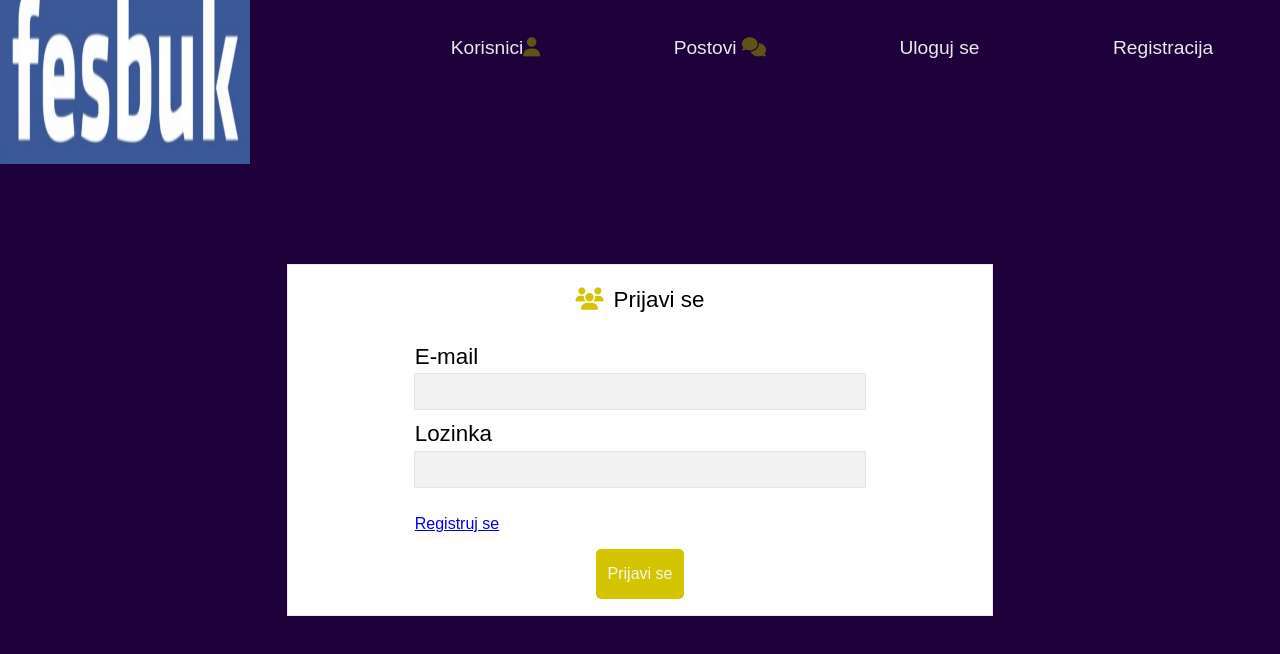
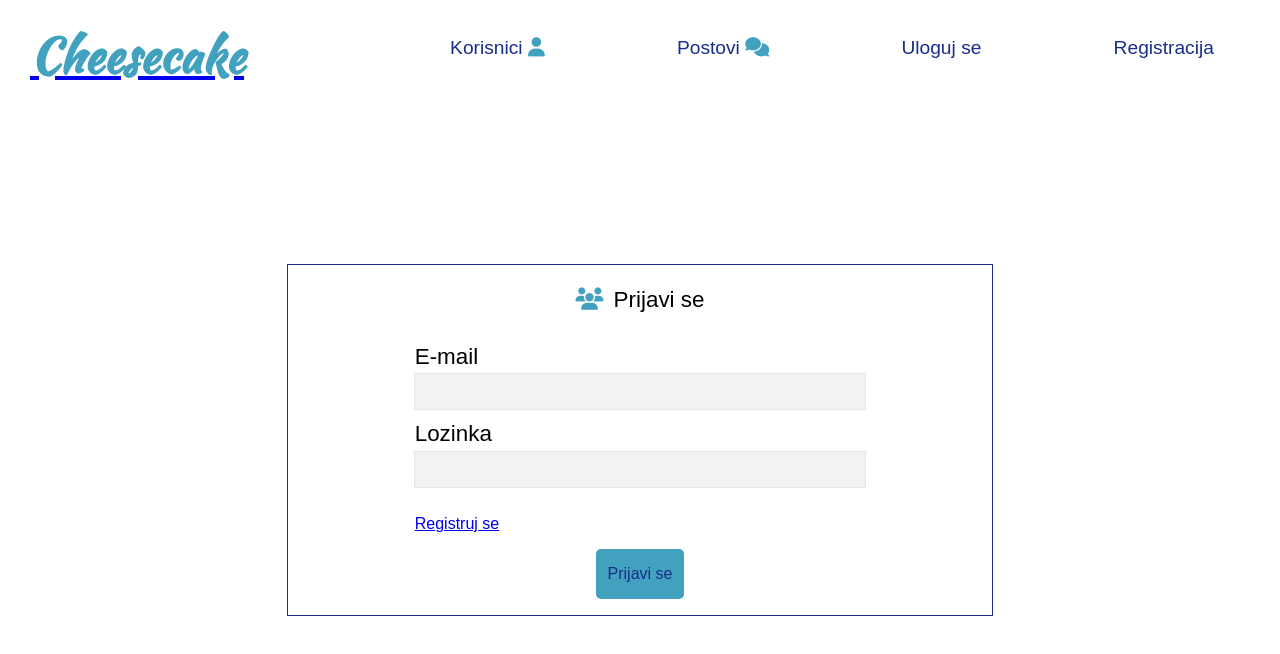
Before and after one commit to lukavasic/ITEH-Projekat, a React (Create React App) app in the folder frontend/: page /login in a window 1280 px wide. Shown: the top 654 px of the page. Built offline with nearby package versions, Linux system fonts and the light colour scheme; no server answers; a web font is replaced by a local one.

Commit message:
Dorada fronta

```diff
--- a/frontend/src/App.css
+++ b/frontend/src/App.css
@@ -8,7 +8,7 @@ html {
 html body {
   margin: 0;
   padding: 0;
-  background: #1e003a;
+  background: #ffffff;
 }
 
 html body .flex__center {
@@ -47,11 +47,11 @@ html body .p__size {
 }
 
 html body .app_color_font {
-  color: rgb(211, 197, 0);
+  color: rgb(65, 161, 190);
 }
 
 html body .app_color_background {
-  background: rgb(211, 197, 0);
+  background: rgb(65, 161, 190);
 }
 
 html body .font__bold {
@@ -59,12 +59,12 @@ html body .font__bold {
 }
 
 html body .font__p {
-  color: #f4f4f4;
+  color: #182d8a;
   font-family: "Asap Condensed", sans-serif;
 }
 
 html body .white__color__font {
-  color: #f4f4f4;
+  color: #182d8a;
 }
 
 html body .hamburger-bar {
@@ -135,7 +135,7 @@ html body .main__nav .nav-links {
 
 html body .main__nav .nav-links .nav__link {
   font-size: 1em;
-  color: #e8e9e9;
+  color: #182d8a;
   -webkit-transition: border 0.2s ease-in-out;
   transition: border 0.2s ease-in-out;
 }
@@ -162,8 +162,8 @@ html body .main__nav .nav-links .nav__link {
 }
 
 html body .main__nav .nav-links .nav__link:hover {
-  color: rgb(211, 197, 0);
-  border-bottom: 1px solid rgb(211, 197, 0);
+  color: rgb(65, 161, 190);
+  border-bottom: 1px solid rgb(65, 161, 190);
 }
 
 html body .sidebar-wrapper {
@@ -199,7 +199,7 @@ html body .sidebar-wrapper .close-sidebar-wrapper {
 }
 
 html body .sidebar-wrapper .close-sidebar-wrapper .close-sidebar-icon {
-  color: #f4f4f4;
+  color: #182d8a;
   font-size: 1.8em;
   margin-right: 1em;
 }
@@ -224,7 +224,7 @@ html body .sidebar-wrapper .sidebar-links {
 
 html body .sidebar-wrapper .sidebar-links .sidebar-link {
   margin: 1em 0;
-  color: #f4f4f4;
+  color: #182d8a;
   text-decoration: none;
   font-size: 1.5em;
 }
@@ -333,7 +333,7 @@ html body .dashboard-wrapper .text-wrapper .text-header-wrapper {
 
 html body .landing-wrapper .text-wrapper .text-header-wrapper span,
 html body .dashboard-wrapper .text-wrapper .text-header-wrapper span {
-  color: rgb(211, 197, 0);
+  color: rgb(65, 161, 190);
   font-family: "Kaushan Script", sans-serif;
   font-size: 1.7em;
   font-weight: bold;
@@ -341,16 +341,17 @@ html body .dashboard-wrapper .text-wrapper .text-header-wrapper span {
 
 html body .landing-wrapper .text-wrapper .text-button-wrapper a,
 html body .dashboard-wrapper .text-wrapper .text-button-wrapper a {
-  color: #f4f4f4;
+  color: #182d8a;
   text-decoration: none;
   text-align: center;
   font-family: "Barlow", sans-serif;
   padding: 5px;
-  border: 1px solid rgb(211, 197, 0);
+  border: 1px solid rgb(65, 161, 190);
   font-size: 1em;
-  background: rgb(211, 197, 0);
+  background: rgb(65, 161, 190);
   -webkit-transition: all 0.5s ease-in-out;
   transition: all 0.5s ease-in-out;
+  border-radius: 25px;
 }
 
 @media (min-width: 1024px) {
@@ -363,6 +364,8 @@ html body .dashboard-wrapper .text-wrapper .text-button-wrapper a {
 html body .landing-wrapper .text-wrapper .text-button-wrapper a:hover,
 html body .dashboard-wrapper .text-wrapper .text-button-wrapper a:hover {
   background: #39c6f1;
+  border-radius: 25px;
+  padding-left: 10px;
 }
 
 html body .href__style__remove {
@@ -513,7 +516,7 @@ html body .href__style__remove {
   .user-posts
   .user-posts-header-wrapper
   .user-posts-header {
-  color: #f4f4f4;
+  color: #182d8a;
 }
 
 .account-page-wrapper .user-posts .user-post {
@@ -629,7 +632,7 @@ html body .href__style__remove {
   .post__likes__comments__deleteBtn-wrapper
   .post__likes__comments__deleteBtn
   .removePostBtn {
-  color: #f4f4f4;
+  color: #182d8a;
   padding: 5px;
   -webkit-transition: background 0.3s ease-in-out;
   transition: background 0.3s ease-in-out;
@@ -721,7 +724,7 @@ html body .href__style__remove {
   flex-wrap: wrap;
   width: 101%;
   height: 20%;
-  color: #f4f4f4;
+  color: #182d8a;
   -webkit-transition: background 0.2s ease-in-out;
   transition: background 0.2s ease-in-out;
   padding: 5px 0;
@@ -815,7 +818,7 @@ html body .href__style__remove {
   .output-buttons
   .output-button {
   text-align: center;
-  color: #f4f4f4;
+  color: #182d8a;
   margin: 1em;
   -webkit-transition: background 0.3s ease-in-out;
   transition: background 0.3s ease-in-out;
@@ -899,7 +902,7 @@ html body .href__style__remove {
   padding: 1em;
   margin-right: 0.5em;
   background: #37c1eb;
-  color: #f4f4f4;
+  color: #182d8a;
   border-radius: 5px;
   -webkit-transition: all 0.3s ease-in-out;
   transition: all 0.3s ease-in-out;
@@ -962,7 +965,7 @@ html body .href__style__remove {
   padding: 1em;
   margin-right: 0.5em;
   background: #37c1eb;
-  color: #f4f4f4;
+  color: #182d8a;
   border-radius: 5px;
   -webkit-transition: all 0.3s ease-in-out;
   transition: all 0.3s ease-in-out;
@@ -1002,7 +1005,7 @@ html body .href__style__remove {
   width: 80%;
   height: 80%;
   background: #fff;
-  border: 1px solid #e8e9e9;
+  border: 1px solid #182d8a;
   display: -webkit-box;
   display: -ms-flexbox;
   display: flex;
@@ -1040,7 +1043,7 @@ html body .href__style__remove {
   .dashboard-links-wrapper
   .dashboard-links
   .dashboard-link:hover {
-  color: #f4f4f4;
+  color: #182d8a;
   background: #37c1eb;
   cursor: pointer;
 }
@@ -1109,7 +1112,7 @@ html body .href__style__remove {
   width: 100%;
   height: 60%;
   background: #fff;
-  border: 1px solid #e8e9e9;
+  border: 1px solid #182d8a;
 }
 
 @media (min-width: 1024px) {
@@ -1294,7 +1297,7 @@ html body .href__style__remove {
   .inputs-wrapper
   .button-wrapper
   .button-letter {
-  color: #f4f4f4;
+  color: #182d8a;
   padding: 0 0.75em;
 }
 
@@ -1418,7 +1421,7 @@ textarea {
   flex-wrap: wrap;
   width: 50vw;
   height: 45%;
-  color: #f4f4f4;
+  color: #182d8a;
   -webkit-transition: background 0.2s ease-in-out;
   transition: background 0.2s ease-in-out;
   padding: 5px 5px;
@@ -1455,6 +1458,7 @@ textarea {
 .users-header .search-user-wrapper .user-search-button:hover {
   cursor: pointer;
   background: #39c6f1;
+
 }
 
 .link-to-post-page-button {
@@ -1473,6 +1477,7 @@ textarea {
   border-radius: 10px;
   -webkit-transition: background 0.3s ease-in-out;
   transition: background 0.3s ease-in-out;
+
 }
 
 @media (min-width: 1024px) {
@@ -1495,7 +1500,7 @@ textarea {
   text-align: center;
   width: 100%;
   height: 100%;
-  color: #f4f4f4;
+  color: #182d8a;
   text-decoration: none;
 }
 
@@ -1553,8 +1558,8 @@ textarea {
   align-items: center;
   -ms-flex-wrap: wrap;
   flex-wrap: wrap;
-  border: 1px solid #2a0909;
-  background: #3f3f3f;
+  border: 1px solid #cae3f8;
+  background: #cae3f8;
   width: 50%;
   margin-bottom: 0.5em;
   padding: 1em 0;
@@ -2123,3 +2128,15 @@ textarea {
     width: 92%;
   }
 }
+
+#Logo {
+  padding-left: 30px;
+  color: rgb(65, 161, 190);
+  font-family: "Kaushan Script", sans-serif;
+  font-size: 3em;
+  font-weight: bold;
+}
+
+#text-sekcija {
+  padding-left: 30px;
+}
--- a/frontend/src/components/navbar/NavbarLinks.js
+++ b/frontend/src/components/navbar/NavbarLinks.js
@@ -5,13 +5,13 @@ const NavbarLinks = ({ isLoggedIn, logOut }) => {
   return (
     <div className="nav-links">
       <Link to="/users" className="href__style__remove nav__link">
-        Korisnici
-        <i className="fas fa-user" style={{ color: "rgb(99, 82, 24)" }}></i>
+        Korisnici{" "}
+        <i className="fas fa-user" style={{ color: "rgb(65, 161, 190)" }}></i>
       </Link>
 
       <Link to="/topics" className="href__style__remove nav__link">
         Postovi{" "}
-        <i className="fas fa-comments" style={{ color: "rgb(99, 82, 24)" }}></i>
+        <i className="fas fa-comments" style={{ color: "rgb(65, 161, 190)" }}></i>
       </Link>
 
       <Link
--- a/frontend/src/components/navbar/NavbarLogo.js
+++ b/frontend/src/components/navbar/NavbarLogo.js
@@ -1,16 +1,12 @@
 import React from "react";
 import { Link } from "react-router-dom";
-import forumIkonica from "../../forumIkonica.png";
+
 
 const NavbarLogo = () => {
   return (
     <div className="logo-wrapper">
       <Link to="/">
-        <img
-          src={forumIkonica}
-          alt=""
-          style={{ width: 250, height: 200, paddingTop: 20 }}
-        />
+        <h1 id="Logo"> Cheesecake </h1>
       </Link>
     </div>
   );
--- a/frontend/src/pages/Dashboard.js
+++ b/frontend/src/pages/Dashboard.js
@@ -1,5 +1,5 @@
 import React from "react";
-import forumIkonica from "../forumIkonica.png";
+import forumIkonica from "../forumIkonica.jpg";
 import { Link } from "react-router-dom";
 
 const Dashboard = () => {
--- a/frontend/src/pages/LandingPage.js
+++ b/frontend/src/pages/LandingPage.js
@@ -1,5 +1,5 @@
 import React from "react";
-import forumIkonica from "../forumIkonica.png";
+import forumIkonica from "../forumIkonica.jpg";
 import { Link } from "react-router-dom";
 
 const LandingPage = () => {
@@ -8,19 +8,18 @@ const LandingPage = () => {
       <div className="text-wrapper">
         <div className="text-header-wrapper">
           <p className="text-header font__p p__size">Dobrodošli na</p>
-          <span>Fesbuk</span>
+          <span>Cheesecake</span>
         </div>
 
-        <div className="text-section font__p p__size">
-          Dobrodosli na mrezu kao Facebook, samo bolje na nas nacin
+        <div className="text-section font__p p__size" id="text-sekcija">
+        Cheesecake je internetska društvena mreža koju su 2022. godine osnovali Maja, Marija i Luka, studenti Fakulteta organizacionih nauka.
           <br />
-          Ukoliko ste u potrazi za mrezom koja ne prodaje vase podatke, na
-          pravom ste mestu.
+          Aplikacija je u pocetnoj fazi i trenutno je namenjena studentima fona koji mogu da objavljuju svoje postove.
           <br />
           <br />
           <br />
           <div className="text-button-wrapper">
-            <Link to="/register">Regustrujte se</Link> i započnite!
+            <Link to="/register">Registrujte se</Link>
           </div>
         </div>
       </div>
--- a/frontend/src/pages/TopicPosts/TopicPost.js
+++ b/frontend/src/pages/TopicPosts/TopicPost.js
@@ -66,12 +66,14 @@ const TopicPost = ({
 
             <div className=" font__bold p__size likes-length-item font__p">
               {post.likes.length}
+
             </div>
           </div>
 
           <div className="topic-comment-section  font__bold p__size">
             <i className="far fa-comment"></i>
             {post.comments.length}
+            <p>{" "}</p>
           </div>
 
           <div className="link-to-post-page-button app_color_background font__p font__bold p__size">
```
Also changed, not shown: frontend/src/forumIkonica.png (deleted), 1 other file (tests, documents, lock files or other folders).
